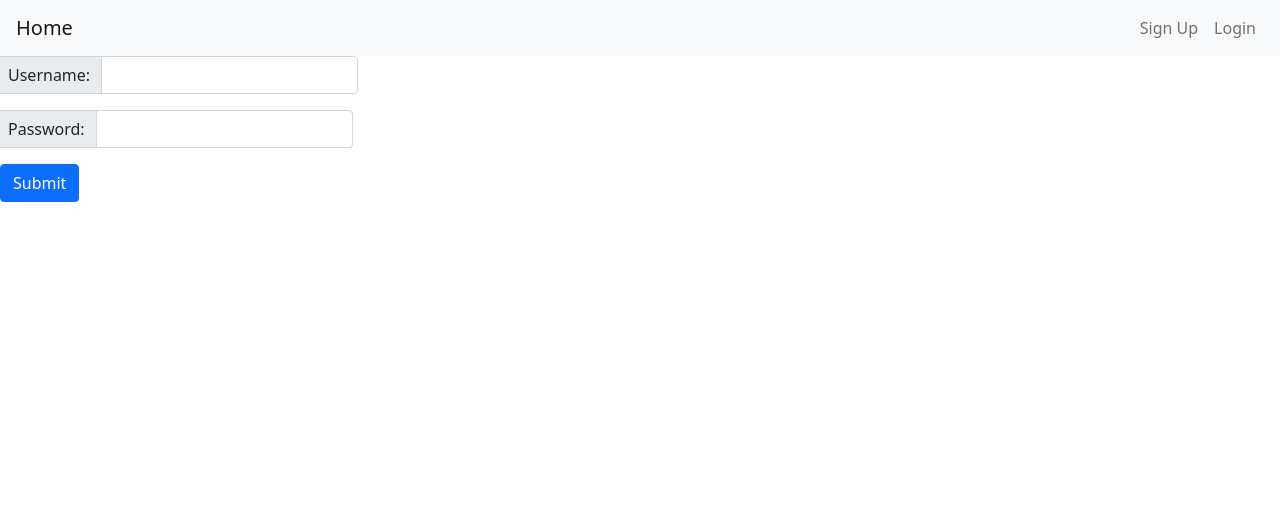
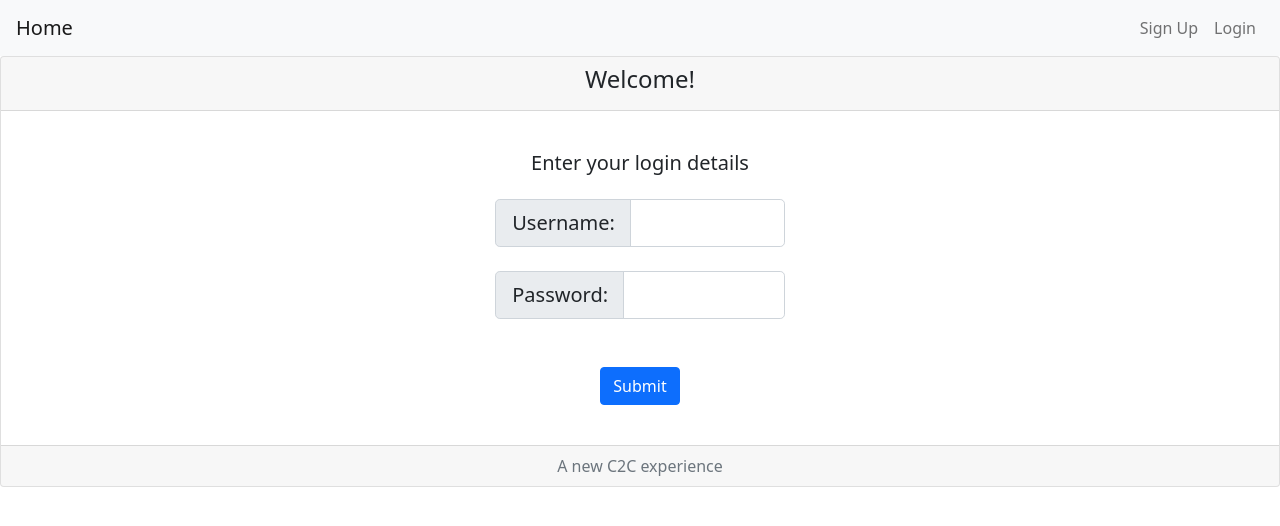
Before and after one commit to cskang0121/aws-buildon-asean-2021-hackathon, a React (Create React App) app in the folder src/main/frontend/: page /login in a window 1280 px wide. Shown: the top 526 px of the page. Built offline with nearby package versions, Linux system fonts and the light colour scheme.

Commit message:
Login and Register page

```diff
--- a/src/main/frontend/src/components/Pages/Login.js
+++ b/src/main/frontend/src/components/Pages/Login.js
@@ -8,6 +8,7 @@ import {
   InputGroup,
   FormControl,
   Button,
+  Card,
 } from "react-bootstrap";
 
 import AuthenticationService from "../../services/AuthenticationService";
@@ -40,14 +41,16 @@ export default function Login() {
   return (
     <div>
       <NavigationBar />
-      <Row className="justify-content-md-center">
-        <Col lg={12}>
-          <Form.Row>
-            <Form.Group>
-              <InputGroup>
-                <InputGroup.Prepend>
-                  <InputGroup.Text>Username:</InputGroup.Text>
-                </InputGroup.Prepend>
+      <Card className="text-center">
+        <Card.Header><h4>Welcome!</h4></Card.Header>
+        <Card.Body>
+          <Card.Title className="mt-4">Enter your login details</Card.Title>
+            <Card.Text>
+              <div class="form-row m-4">
+                  <div class="input-group input-group-lg col-md-3 mx-auto">
+                      <div class="input-group-prepend">
+                          <span class="input-group-text">Username:</span>
+                      </div>
                       <FormControl
                         required
                         autoComplete="off"
@@ -56,15 +59,13 @@ export default function Login() {
                         value={username}
                         onChange={(event) => setUsername(event.target.value)}
                       />
-              </InputGroup>
-            </Form.Group>
-          </Form.Row>
-          <Form.Row>
-            <Form.Group>
-              <InputGroup>
-                <InputGroup.Prepend>
-                  <InputGroup.Text>Password:</InputGroup.Text>
-                </InputGroup.Prepend>
+                </div>
+              </div>
+              <div class="form-row ml-4 mr-4 mb-5">
+                  <div class="input-group input-group-lg col-md-3 mx-auto">
+                      <div class="input-group-prepend">
+                          <span class="input-group-text">Password:</span>
+                      </div>
                       <FormControl
                         required
                         autoComplete="off"
@@ -73,12 +74,13 @@ export default function Login() {
                         value={password}
                         onChange={(event) => setPassword(event.target.value)}
                       />
-              </InputGroup>
-            </Form.Group>
-          </Form.Row>
-          <Button onClick={login}> Submit </Button>
-        </Col>
-      </Row>
+                </div>
+              </div>
+          <Button className="mb-4" onClick={login}> Submit </Button>
+          </Card.Text>
+        </Card.Body>
+        <Card.Footer className="text-muted">A new C2C experience</Card.Footer>
+      </Card>
     </div>
   );
 }
--- a/src/main/frontend/src/components/Pages/Register.js
+++ b/src/main/frontend/src/components/Pages/Register.js
@@ -45,10 +45,11 @@ export default function Register() {
   return (
     <div>
       <NavigationBar />
+      <h3 className="m-5">Register a new Account</h3>
       <Row className="justify-content-md-center">
         <Col lg={12}>
           <Form.Row>
-            <Form.Group>
+            <Form.Group className="ml-5 mb-4">
               <InputGroup>
                 <InputGroup.Prepend>
                   <InputGroup.Text>Username:</InputGroup.Text>
@@ -65,7 +66,7 @@ export default function Register() {
             </Form.Group>
           </Form.Row>
           <Form.Row>
-            <Form.Group>
+            <Form.Group className="ml-5 mb-4">
               <InputGroup>
                 <InputGroup.Prepend>
                   <InputGroup.Text>Email:</InputGroup.Text>
@@ -82,7 +83,7 @@ export default function Register() {
             </Form.Group>
           </Form.Row>
           <Form.Row>
-            <Form.Group>
+            <Form.Group className="ml-5 mb-4">
               <InputGroup>
                 <InputGroup.Prepend>
                   <InputGroup.Text>Password:</InputGroup.Text>
@@ -99,7 +100,7 @@ export default function Register() {
             </Form.Group>
           </Form.Row>
           <Form.Row>
-            <Form.Group>
+            <Form.Group className="ml-5 mb-4">
               <InputGroup>
                 <InputGroup.Prepend>
                   <InputGroup.Text>First Name:</InputGroup.Text>
@@ -116,7 +117,7 @@ export default function Register() {
             </Form.Group>
           </Form.Row>
           <Form.Row>
-            <Form.Group>
+            <Form.Group className="ml-5 mb-4">
               <InputGroup>
                 <InputGroup.Prepend>
                   <InputGroup.Text>Last Name:</InputGroup.Text>
@@ -133,7 +134,7 @@ export default function Register() {
             </Form.Group>
           </Form.Row>
           <Form.Row>
-            <Form.Group>
+            <Form.Group className="ml-5">
               <InputGroup>
                 <InputGroup.Prepend>
                   <InputGroup.Text>Location:</InputGroup.Text>
@@ -149,7 +150,7 @@ export default function Register() {
               </InputGroup>
             </Form.Group>
           </Form.Row>
-          <Button onClick={createUser}> Submit </Button>
+          <Button className="m-5 btn btn-success" onClick={createUser}> Submit </Button>
         </Col>
       </Row>
     </div>
--- a/src/main/frontend/src/index.css
+++ b/src/main/frontend/src/index.css
@@ -15,3 +15,9 @@ code {
 .dropdown-menu{
   min-width: 120px !important;
 }
+
+.center-block {
+  display: table;  /* Instead of display:block */
+  margin-left: auto;
+  margin-right: auto;
+}
```
Also changed, not shown: 1 other file (tests, documents, lock files or other folders). Lines whose indentation alone changed are shown as unchanged.
